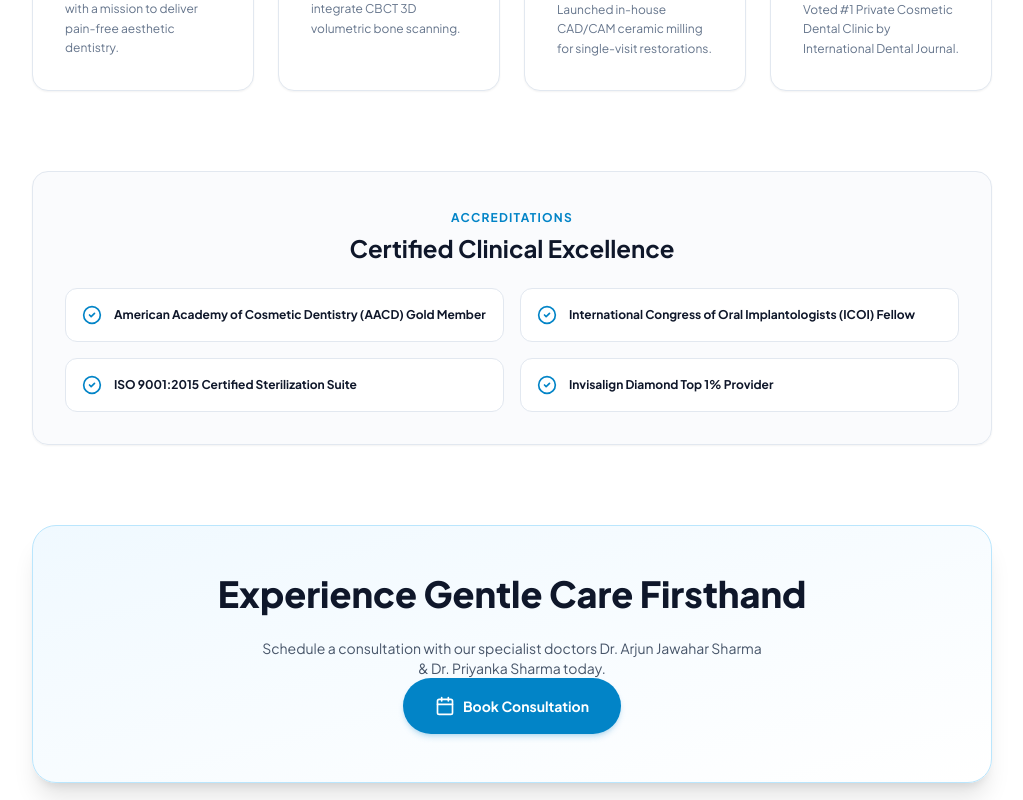
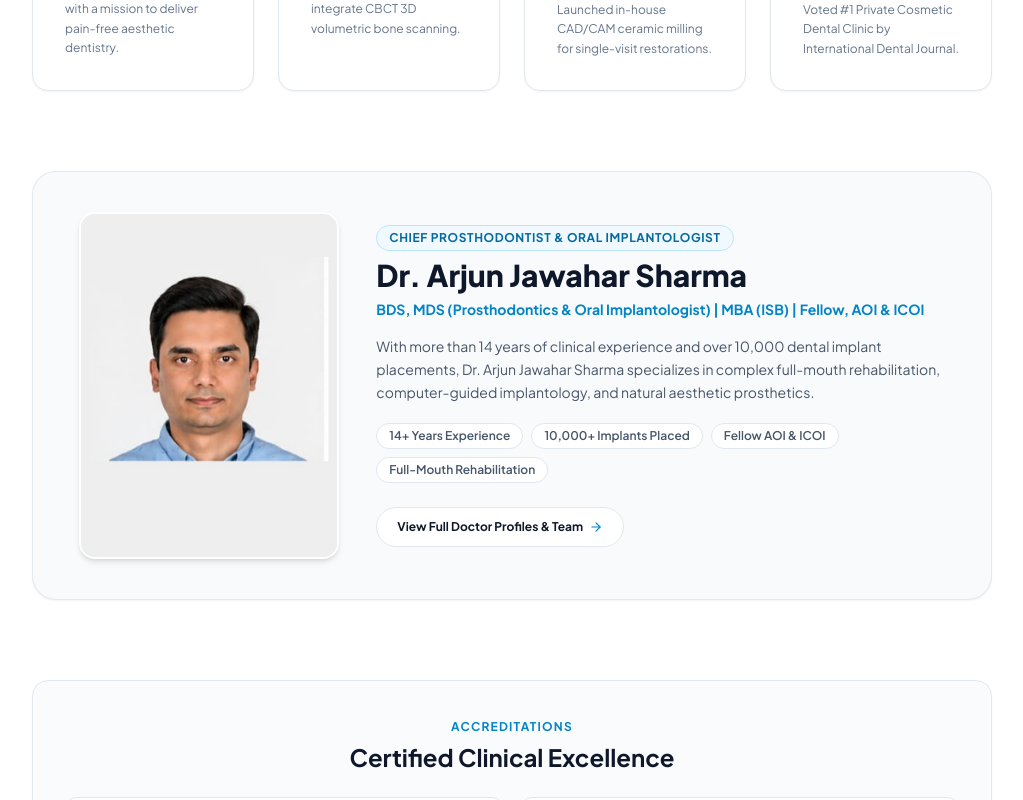
Before and after one commit to Abhi013-oss/Dental-clinic, a Next.js app: page /about in a window 1280 px wide. Shown: the part 1475-2275 px from the top of the page, without its empty margins (128-1151 px from the left). Built offline with nearby package versions, Linux system fonts and the light colour scheme; no server answers.

Commit message:
feat: Add authentic photograph of Dr. Arjun Jawahar Sharma across doctor profile, know more modal, team page, and about page

```diff
--- a/app/about/page.tsx
+++ b/app/about/page.tsx
@@ -3,7 +3,7 @@ import { GlassCard } from '@/components/shared/glass-card';
 import { Badge } from '@/components/ui/badge';
 import { Button } from '@/components/ui/button';
 import { ScrollReveal } from '@/components/shared/scroll-reveal';
-import { ShieldCheck, Activity, Award, HeartHandshake, Eye, Cpu, Calendar, Clock, CheckCircle2 } from 'lucide-react';
+import { ShieldCheck, Activity, Award, HeartHandshake, Eye, Cpu, Calendar, Clock, CheckCircle2, ArrowRight } from 'lucide-react';
 import Link from 'next/link';
 
 export const metadata = {
@@ -43,8 +43,8 @@ export default function AboutPage() {
         <ScrollReveal direction="up" delay={0.2}>
           <div className="relative aspect-[21/9] rounded-3xl overflow-hidden bg-white border border-slate-200 shadow-xl group">
             <img
-              src="https://images.unsplash.com/photo-1629909613654-28e377c37b09?q=80&w=1400&auto=format&fit=crop"
-              alt="ÉLITE Dental Clinic Interior"
+              src="/images/jawahar-dental-hospital-building.jpg"
+              alt="Jawahar Dental Hospital Exterior Building"
               className="w-full h-full object-cover transform group-hover:scale-105 transition-transform duration-700 ease-out"
             />
             <div className="absolute bottom-6 left-6 right-6 p-4 rounded-xl bg-white/95 text-navy-900 border border-slate-200 backdrop-blur-md shadow-lg flex items-center justify-between">
@@ -119,6 +119,54 @@ export default function AboutPage() {
           </div>
         </div>
 
+        {/* About Dr. Arjun Jawahar Sharma Leadership Spotlight */}
+        <ScrollReveal direction="up" delay={0.2}>
+          <div className="rounded-3xl bg-slate-50 border border-slate-200/90 p-6 sm:p-10 shadow-sm overflow-hidden">
+            <div className="grid grid-cols-1 md:grid-cols-12 gap-8 items-center">
+              <div className="md:col-span-4 flex justify-center">
+                <div className="relative aspect-[3/4] w-full max-w-[260px] rounded-2xl overflow-hidden shadow-md border-2 border-white bg-slate-100">
+                  <img
+                    src="/doctors/dr-arjun-jawahar-sharma.jpg"
+                    alt="Dr. Arjun Jawahar Sharma - Chief Prosthodontist & Oral Implantologist"
+                    className="w-full h-full object-cover"
+                  />
+                </div>
+              </div>
+              <div className="md:col-span-8 space-y-4 text-left">
+                <div className="space-y-1.5">
+                  <Badge variant="gold" className="text-xs font-bold">Chief Prosthodontist & Oral Implantologist</Badge>
+                  <h3 className="font-sans text-2xl sm:text-3xl font-extrabold text-navy-900">
+                    Dr. Arjun Jawahar Sharma
+                  </h3>
+                  <p className="text-xs sm:text-sm text-medical-600 font-bold">
+                    BDS, MDS (Prosthodontics & Oral Implantologist) | MBA (ISB) | Fellow, AOI & ICOI
+                  </p>
+                </div>
+
+                <p className="text-sm text-slate-600 leading-relaxed">
+                  With more than 14 years of clinical experience and over 10,000 dental implant placements, Dr. Arjun Jawahar Sharma specializes in complex full-mouth rehabilitation, computer-guided implantology, and natural aesthetic prosthetics.
+                </p>
+
+                <div className="pt-1 flex flex-wrap gap-2 text-xs font-semibold text-slate-600">
+                  <span className="bg-white px-3 py-1 rounded-full border border-slate-200">14+ Years Experience</span>
+                  <span className="bg-white px-3 py-1 rounded-full border border-slate-200">10,000+ Implants Placed</span>
+                  <span className="bg-white px-3 py-1 rounded-full border border-slate-200">Fellow AOI & ICOI</span>
+                  <span className="bg-white px-3 py-1 rounded-full border border-slate-200">Full-Mouth Rehabilitation</span>
+                </div>
+
+                <div className="pt-2">
+                  <Link href="/team">
+                    <Button variant="outline" size="sm" className="font-bold text-xs">
+                      <span>View Full Doctor Profiles & Team</span>
+                      <ArrowRight className="ml-1.5 h-3.5 w-3.5 text-medical-600" />
+                    </Button>
+                  </Link>
+                </div>
+              </div>
+            </div>
+          </div>
+        </ScrollReveal>
+
         {/* Certificates & Awards */}
         <GlassCard variant="standard" className="p-8 bg-slate-50/70 border border-slate-200 space-y-6">
           <div className="text-center space-y-1">
--- a/constants/doctors.data.ts
+++ b/constants/doctors.data.ts
@@ -15,7 +15,7 @@ export const doctorsData: Doctor[] = [
     experienceYears: 14,
     about: 'Dr. Arjun Jawahar Sharma, BDS, MDS, is a highly experienced Prosthodontist and Oral Implantologist with more than 14 years of clinical experience and expertise in advanced implant dentistry and comprehensive oral rehabilitation. With 10,000+ implant placements, he has extensive experience in treating complex cases involving missing teeth, failing dentition, extensive tooth loss, and full-mouth rehabilitation.',
     bio: 'Highly experienced Prosthodontist & Oral Implantologist with 14+ years of clinical excellence and 10,000+ implant placements specializing in complex full-mouth rehabilitation.',
-    avatarUrl: '/doctors/dr-arjun-jawahar-sharma.svg',
+    avatarUrl: '/doctors/dr-arjun-jawahar-sharma.jpg',
     achievements: [
       '14+ Years Clinical Experience & 10,000+ Dental Implants Placed',
       'MBA from Indian School of Business (ISB)',
```
Also changed, not shown: public/doctors/dr-arjun-jawahar-sharma-original.jpg (added), public/doctors/dr-arjun-jawahar-sharma.jpg.
